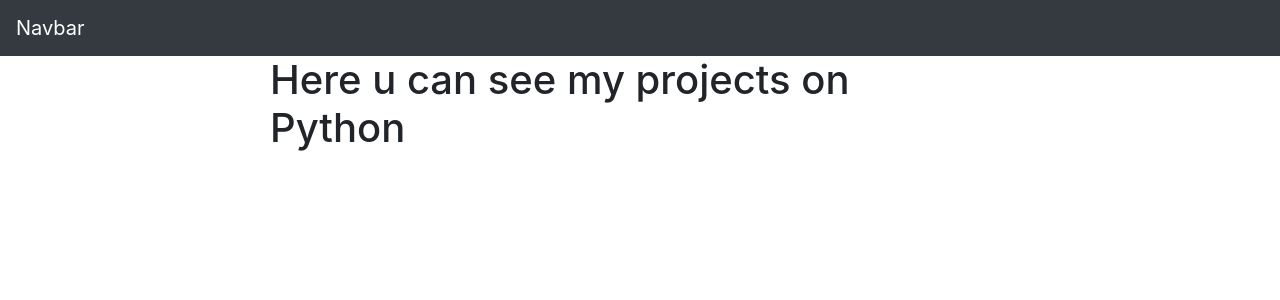
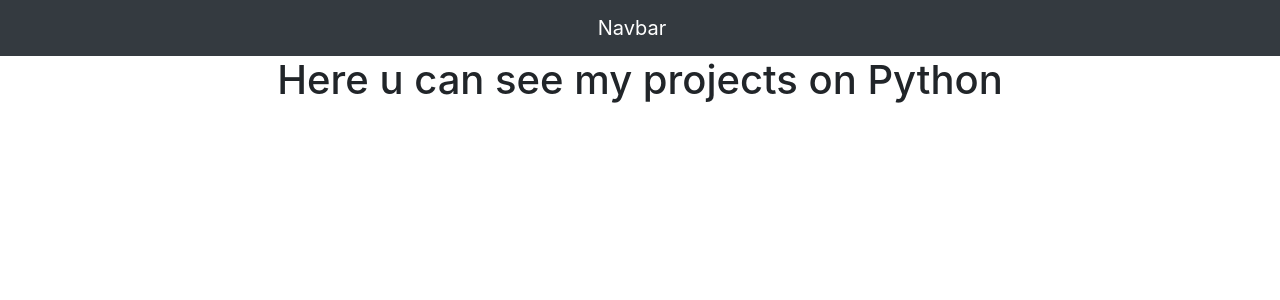
Before and after one commit to NIKITA-76/django-site, a Django app: page / in a window 1280 px wide. Shown: the top 300 px of the page. Run offline with Django 4.2, Linux system fonts and the light colour scheme; data that the repository does not hold is empty.

Commit message:
Change HTML

```diff
--- a/DBLOG/templates/main.html
+++ b/DBLOG/templates/main.html
@@ -17,12 +17,12 @@
 </head>
 <body>
 
-<nav class="navbar navbar-dark bg-dark">
+<nav class="navbar navbar-dark bg-dark d-flex align-items-center justify-content-center">
     <a class="navbar-brand" href="#">Navbar</a>
 </nav>
 
-<div class="container mx-auto" style="width: 770px;">
-    <div class="h-100 d-flex align-items-center justify-content-center" style="width: 700px;">
+<div class="container m-auto" >
+    <div class="h-100 d-flex align-items-center justify-content-center">
         <h1 href="/messenger">Here u can see my projects on Python</h1>
     </div>
 </div>
@@ -30,13 +30,13 @@
 
 {% block content %}
 
-<div class="container mx-auto" style="width: 700px;">
+<div class="container m-auto" style="width: 700px;">
 
     {% for p in posts %}
-    <div class="h-100 d-flex align-items-center justify-content-center" style="width: 700px;">
+    <div class="h-100 d-flex align-items-center justify-content-center">
         <h2><a href={{p.link}}> {{p.title}} </a></h2>
     </div>
-    <div class="h-100 d-flex align-items-center justify-content-center" style="width: 700px;">
+    <div class="h-100 d-flex align-items-center justify-content-center">
         <p>{{p.description}}</p>
     </div>
     {% endfor %}
```
